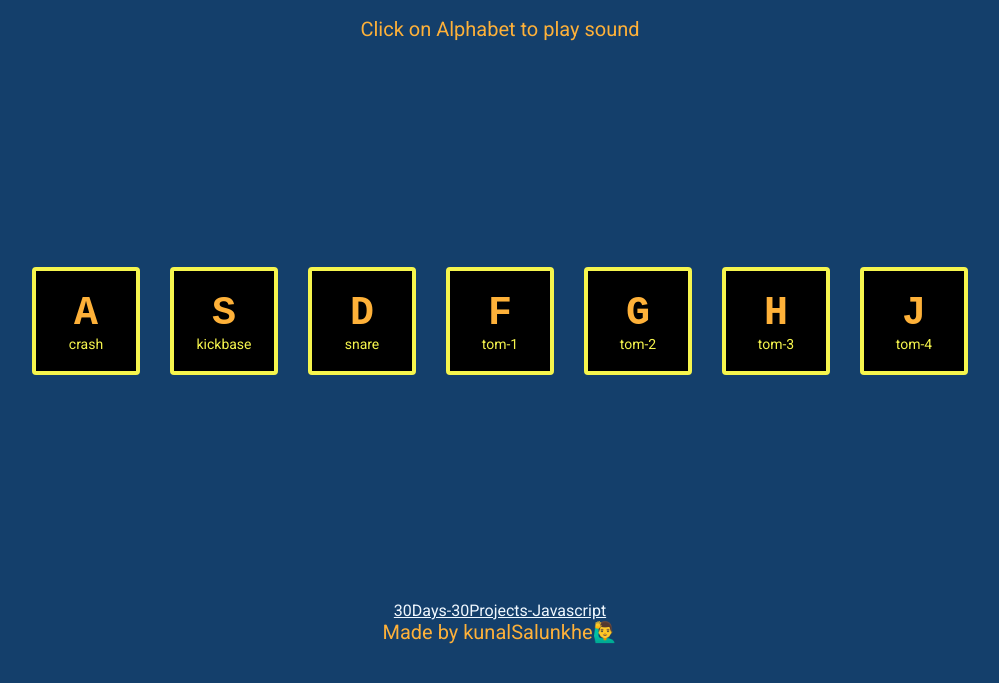
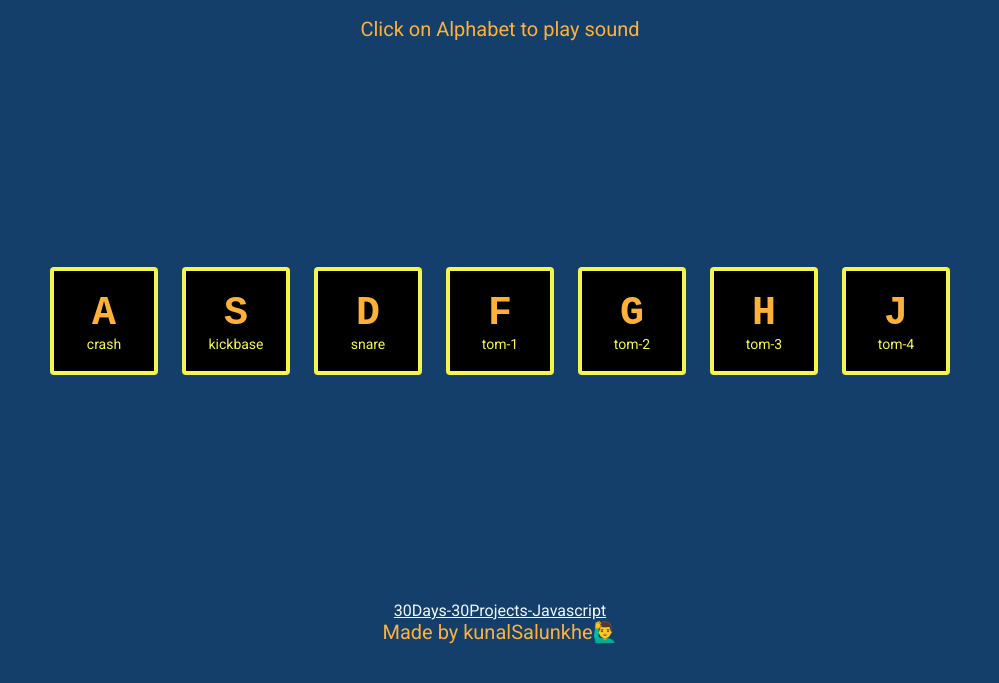
Before and after one commit to KunalSalunkhe12/30Days-30Projects-Javascript, a plain HTML site: page DrumKit/index.html in a window 1280 px wide. Shown: the part 91-774 px from the top of the page, without its empty margins (140-1139 px from the left). Drawn offline with Linux system fonts and the light colour scheme.

Commit message:
Fixed DrumKit

```diff
--- a/DrumKit/css/styles.css
+++ b/DrumKit/css/styles.css
@@ -30,9 +30,9 @@ p{
     height: 70vh;
     display: flex;
     justify-content: center;
+    flex-wrap: wrap;
     align-items: center;
-    gap: 30px;
-
+    gap: 1.5rem;
 }
 
 .key{
--- a/DrumKit/index.html
+++ b/DrumKit/index.html
@@ -7,6 +7,7 @@
     <meta name="viewport" content="width=device-width, initial-scale=1.0">
     <title>DrumKit</title>
 
+    <link rel="shortcut icon" href="drum.png?v=2" type="image/x-icon">
     <link rel="stylesheet" href="css/styles.css">
 </head>
 <body>
```
Also changed, not shown: DrumKit/drum.png (added).
